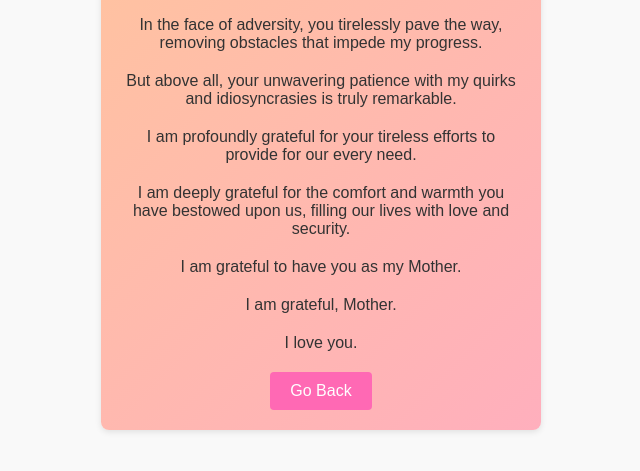
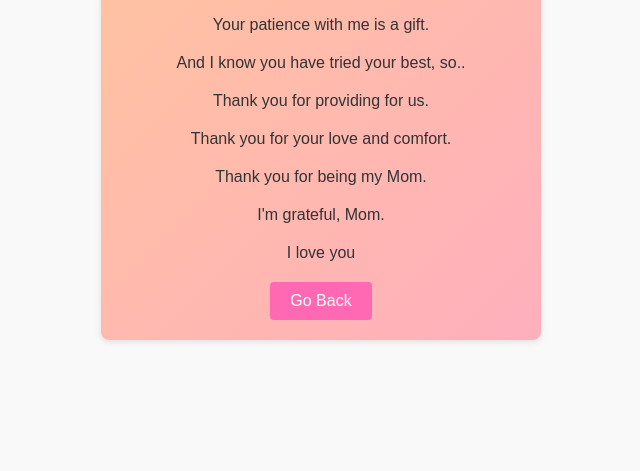
Before and after one commit to johnnyleezh/virtualMotherDayCard, a plain HTML site: page Mother's Day 2.html in a window 1280 px wide. Shown: the part 105-576 px from the top of the page, without its empty margins (319-959 px from the left). Drawn offline with Linux system fonts and the light colour scheme.

Commit message:
Add files via upload

```diff
--- a/Mother's Day 2.html
+++ b/Mother's Day 2.html
@@ -48,13 +48,20 @@
 <body>
   <div class="card">
     <h1>Happy Mother's Day!</h1>
-    <p>In the face of adversity, you tirelessly pave the way, removing obstacles that impede my progress.</p>
-    <p>But above all, your unwavering patience with my quirks and idiosyncrasies is truly remarkable.</p>
-    <p>I am profoundly grateful for your tireless efforts to provide for our every need.</p>
-    <p>I am deeply grateful for the comfort and warmth you have bestowed upon us, filling our lives with love and security.</p>
-    <p>I am grateful to have you as my Mother.</p>
-    <p>I am grateful, Mother.</p>
-    <p>I love you.</p>
+
+	<p>Your patience with me is a gift.</p>
+
+<p>And I know you have tried your best, so..</p>
+
+<p>Thank you for providing for us.</p>
+
+<p>Thank you for your love and comfort.</p>
+
+<p>Thank you for being my Mom.</p>
+
+<p>I'm grateful, Mom.</p>
+
+<p>I love you</p>
     <div class="button-container">
       <a href="Mother's Day.html">Go Back</a>
     </div>
```
Also changed, not shown: Mother's Day.html (+14 -6 lines).
